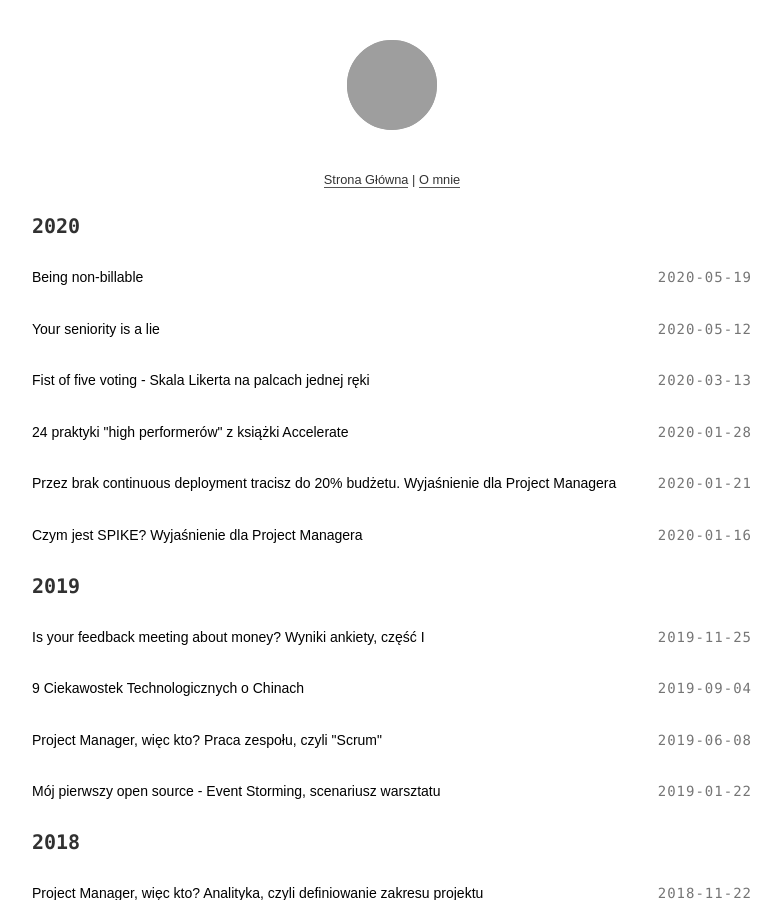
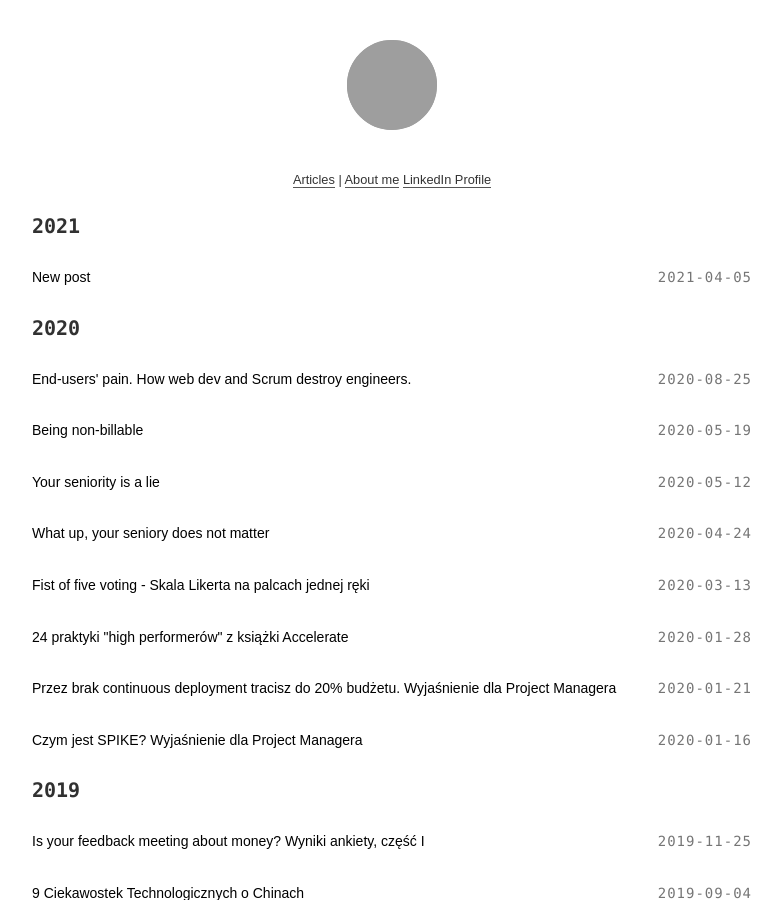
Before and after one commit to rmakara/blog-jekyll, a Jekyll site: the page built from index.html, in a window 1280 px wide and 900 px high, cut to the strip 0-900 px from the top of the window. Shown: the whole strip, without its empty margins (248-1030 px from the left). Built offline with Jekyll 4.4.1, drawn with Linux system fonts in a browser that asks for light colours; some of the changed lines change nothing that is shown; some of the changed text lies outside the part shown; grey boxes are pictures that could not be loaded.

Commit message:
2021-04-05 Snapshot

```diff
--- a/_config.yml
+++ b/_config.yml
@@ -17,7 +17,7 @@
 # Site Info
 title:              "Rafal Makara - Blog"
 description:        "Blog o wytwarzaniu oprogramowania z punktu widzenia zarówno programisty, jak i managera. Jeżeli jesteś zainteresowany tworzeniem oprogrmaowania z uwzględnieniem obydwu tych perspektyw to ten blog jest dla Ciebie."
-author_name:        "Rafał Makara"
+author_name:        "Rafal Makara"
 logo_url:           https://avatars0.githubusercontent.com/u/1880231?v=4
 twitter_username:   rafalmakara
 github_username:    rmakara
--- a/_includes/header.html
+++ b/_includes/header.html
@@ -2,10 +2,10 @@
 
 	{% if page.url == '/index.html' or page.url == '/' %}
 		{% assign link = 'about' %}
-		{% assign prompt = 'O mnie' %}
+		{% assign prompt = 'About me' %}
 	{% else %}
 		{% assign link = '/' %}
-		{% assign prompt = 'Wróć na Stronę Główną' %}
+		{% assign prompt = 'Back to Articles' %}
 	{% endif %}
 
 	<a href="{{ link | prepend: site.baseurl | prepend: site.url }}">
@@ -16,6 +16,7 @@
 </aside>
 
 	<p class="menu">
-		<a href="/">Strona Główna</a> |
-		<a href="/about">O mnie</a>
+		<a href="/">Articles</a> |
+		<a href="/about">About me</a>
+		<a href="https://www.linkedin.com/in/rafalmakara/">LinkedIn Profile</a>
 	</p>
--- /dev/null
+++ b/_posts/2020-04-24-Wake-up-your-seniority-do-not-matter.md
@@ -0,0 +1,48 @@
+---
+layout: post
+title: What up, your seniory does not matter
+image: /assets/20200313_header.jpg
+description: W jaki sposób możemy szybko i efketywnie przeprowadzić głosowanie w grupie, gdy nie mamy pod ręką żadnego pisaka? Warto użyć palców.
+---
+
+# Seniority formula
+
+# Focus on the right thing
+
+# Calling to UX Designers
+
+Information architecture and interaction design. Less visual design. Validate ideas.
+
+# Calling to Software Developers
+
+Stop coding.
+
+# Calling to Testers
+
+Shift left on security.
+
+# Calling to Scrum Masters
+
+Take programming course to be able to remove impediments.
+
+Process becomes an impediment.
+
+# Calling to Project Managers
+
+Cutting half of engineering value.
+
+Become delivery manager.
+
+Sense of urgency.
+
+Impediment remover not a proxy.
+
+# Your seniory is a lie
+
+Product manager is a poor ux and pm
+
+# Team's versatility is the new North Star
+
+Some teams make the big mistake of measuring engineers by one yardstick and product managers by another.  This shows up as a common problem with OKR’s, where the engineers have one set of quarterly objectives and key results, and the product managers another.  This is exactly the wrong approach for product teams.  The team needs to be exactly aligned in terms of their work.
+
+# Stop being senior, start being junior
--- /dev/null
+++ b/_posts/2020-08-25-End-users-pain-How-web-dev-and-Scrum-destroy-engineers.md
@@ -0,0 +1,130 @@
+---
+layout: post
+title: End-users' pain. How web dev and Scrum destroy engineers.
+image: /assets/20200825_header.jpg
+description: My story, on how emotions helped me to be a little bit better engineer. What can we do to bring some of the end-users' pain to our daily life? Is it worth it?
+---
+
+# My career's childhood
+
+My engineering childhood was located around many ancient technologies. Before I got into the modern world, my engineering path in 2003 started with writing some C++ code and trainers for Diablo 2. Then I moved on to Webmajster 2, Macromedia Flash, Macromedia Dreamweaver, and mIRC Scripting. After that, when I started my first commercial software engineering job, I had a pleasure working with a super complex system (from the domain perspective) built on top of legacy fundaments in Delphi and PL/SQL.
+
+All of these technologies suffer from similar things, sharing history with Tyrannosaurus, Diplodocus, Triceratops, and other dinosaurs. Technologies mentioned above put me in a much better place in the past than I was in nowadays when I was doing web development as a project manager, product owner, or scrum master.
+
+What's the difference?
+
+The purpose of this article is to leave you with three questions. But first...
+
+# The hype on the user's feedback
+
+When we think about software and product engineering nowadays, we tend to speak a lot about feedback loops. In most cases, Scrum is always around the corner as a 100% receipt for gathering the user's feedback after each Sprint in the form of Sprint Review.
+
+It is not only related to software engineers. I am a guy who likes to visit meetups, which are not related to my core skills. I sometimes go to some UX Design, Business Analyst, Human Resources events, and more. Most of them are somewhere around "We are so cool, meeting end-users' exceptions is what we love! We do everything to respond to the user's feedback, which is the most important aspect of our job!".
+
+And let's get back to mighty Scrum and Sprint Reviews. When we work as web developers, we are most likely to develop some webpage, which will be used by many end-users through the web browser. In a Sprint Review, we usually do not meet with end-users but with business stakeholders. We receive the feedback related to meeting the commitment that we made during Sprint Planning. After the Sprint Review, in the most favourable scenario, we will be able to click the "Approve" button in our continuous delivery process and release the changes to production. Maybe after 1-6 weeks, we will send some surveys to our end-users about their opinion on the changes applied in a production environment. Perhaps we will use some analytics tools, user behavior monitoring tools like HotJar. Maybe we will calculate the average revenue made during the specific time. I do not see the end user's feedback here.
+
+I think when it comes to getting feedback from the end-users. Scrum is the thing, which destroyed the real user feedback. Core agile values and principles were built around the feedback. Scrum was not. The idea that made gathering information from the end-users possible was DevOps. We may do that by raising the frequency of deployments and releases to the production environment and performing A/B tests. It is much closer to collecting the data, which we may interpret as "end-users feedback", than the feedback we get during Sprint Reviews.
+
+Now, let's think about the distance. If you travel from Warsaw, Poland to Wroclaw, Poland then a distance is smaller than when traveling from Warsaw, Poland to Barcelona, Spain.
+
+# Data distance in engineering
+
+There is the following concept - a distance of the data might be a measure of latency. On a hardware level, we may think about using the multi-tier caches (L1, L2, L3...) in a CPU as a closer source of data to the one that we have in RAM, and also when we are accessing the data from HDD/SSD then it is even greater range.
+
+We can expand it even further and think about the Internet. When we access something in LAN, we may get it faster than get it from the server located in some hosting company or cloud provider through WAN. Then we may think about some server located on the other continent and the optical fiber, which go under the ocean. Then we may think about CDN, availability zones, or companies like Akamai.
+
+All of the terms mentioned above are related to - if something is far away from us, we need to wait a little longer to receive it.
+
+The length of the road and its quality - matter. Let's move it on the human level.
+
+# Legacy implementations
+
+In the story about ancient technologies and my first steps in the commercial engineering career path when I worked with Delphi, I worked on ERP and WMS systems. Both systems were using a client-server architecture. There were a few desktop applications and additional devices like handheld warehouse scanners, fiscal printers, and more.
+
+To implement such a system for our customers, we had to travel to some factory located in Europe or China. Talk to the people, look them in the eyes, sit down together at the computer, and teach them how to use the software.
+
+We also had to talk with the people in top company management and teach them how to use reporting. Talk to middle management and show to manage the orders, procurement, inventory fulfilment, supply orders, and customer orders. Also, people in the warehouse, who needed the training to organize the warehouse more efficiently, perform daily work in terms of taking some products from one place to the other in the warehouse (by using muscles!), when to do the scanning etc.
+
+I remember two stories.
+
+# First story - Inventory taking
+
+Story number one is associated with an inventory taking process, that each warehouse had do make just after New Year's Eve.
+
+I was getting drunk at midnight, and the next day on the 1st of January, we were traveling to the customer's warehouse to help employees. I used our software, lifted 20-40 kg products from one place to another, scanning the barcodes. I was even using the handheld scanner 7 meters above the ground, standing on a forklift.
+
+# Second story - Fixing the bug
+
+The second story is about using computers to support people who worked in the warehouse in the same company.
+
+It was 5 pm when a few trucks were waiting for the products to be loaded so that the drivers can start the logistics process and travel to the other country. There were eight warehousemen still at work who wanted to load the trucks as soon as possible, go home, and have fun with friends and family. And also, there was me staying in the warehouse with a notebook placed on the warehouse pallet. I tried to fix a bug, which locked eight people in the warehouse... not only from scanning the barcode, creating an outcome warehouse document, giving it to the truck driver, and loading the truck. The bug was blocking them from going back to home to have fun with their friends. They couldn't leave because the drivers would have to spend an additional night sleeping in the truck to wait for the next day before they could start travelling to another country.
+
+As a result, I stayed with this laptop, having 10+ people around me sniffing behind my neck, and watching me clicking on the keyboard. After many naughty SQL statements on the production database, I ended up saying, "Done. Scan it. Print. Go home". Everyone ended up happy.
+
+# Third story - Using SaaS to run my company
+
+The third story is about me running a little company after hours. I was importing GSM accessories from China and selling them in Poland via Allegro (e-commerce platform). I had 1-2 employees. We were using something called "Sales Manager for Allegro" - a software for improving the process of managing the auctions, sold products, collaboration with postal office, payment gateways, and more.
+
+I was selling about 100~ products a day. Every day, after finishing my software development job at 4 pm, I was going back home, running Sales Manager for Allegro, preparing the stickers, preparing the packages, going to the postal office, and sending it to my customers.
+
+There was an issue with this tool. When I was getting money from my customers through the payment gateways, then sold items were getting flagged with "Paid by payment gateway". Every day, I had to go through 100 rows in the table, tick checkboxes at the rows, which have been paid and move these to the other section. Just to separate paid orders from the ones that haven't been paid yet. After that, I was able to continue with the process of preparing postal stickers and packages.
+
+I asked my friend to help me write a JavaScript code to automate this daily process. The code added just one additional button in Sales Manager for Allegro. Its functionality was "tick all the checkboxes at rows, which have been paid" so I could move these to the other section by doing 2 clicks instead of 102. Every day.
+
+# Feedback distance
+
+The learning from the stories above is - feedback distance. When I was working with Delphi and doing on-site implementations, all of those who were using my code and my software were close enough to hit me in the face because my work had a negative impact on their lives.
+
+When we work in web development, we have a few big firewalls between our users and us. Internet, Sprint Review, Product Owners, Business Stakeholders. In most cases, we never meet our users. In most cases, we do not even use our products, our code.
+
+When we are behind these firewalls, we do not feel end-users pain. We do not look them into the eyes. We do not feel guilty. We do not see how they're losing trust and how it stresses them daily.
+
+> An empowered engineer depends on having a visceral understanding of the customer's pain. Strong engineers hate to see customers that are struggling or unhappy. They take it personally.
+>
+> -- Marty Cagan
+
+# Sprint Backlog is your enemy
+
+The continuation of that problem is working as a software developer just on the sprint backlog items in Jira. When we do so, we simply focus on delivering the single ticket to the right on the board, so the Development process finishes for us and we can pass it to some Delivery, DevOps, or Operations team.
+
+There is a great quote popularised by Amazon and Atlassian in the past - "you build it, you ship it", which is about taking the total accountability for writing the code, delivering it to the end-users, listening, and proactively asking about their feedback.
+
+Taking ownership of the whole process, All of it by a single developer, who started the journey by assigning himself/herself a Jira ticket.
+
+# Project Manager is not better
+
+When we use project managers as our single point of contact with our clients, stakeholders, who are not our end-users, it may get even worse. We are adding 1 step in the feedback loop. It becomes more like the Chinese Whispers Game (PL: Głuchy Telefon) when the feedback is being modified on each communication stage.
+
+Thanks to many modern concepts like DDD and Event Storming - developers tend to get closer to the business stakeholders and users, which leads to positive impacts on all of us (including project managers).
+
+# Engineer's accountability
+
+I wouldn't like to force anyone to use some specific methods of working. The software engineering world needs the people, who write code, the ones who work with the customers, and the ones who are the mix of both. Everyone is needed in the industry.
+
+The ask here for you is to ask yourself.
+
+__Question 1:__ Which type of engineer you want to be?
+
+All types are worth a lot. All types are needed. All types are essential for our team's joint success, customers, and the software engineering industry.
+
+My concern here is - ask yourself the question, and answer it with self-awareness. Then being conscious - continue going through the path and do your job as you like, to satisfy yourself. To be happy and help others.
+
+# Delphi is better than Cloud-Native
+
+For me, personally. Starting another greenfield web application project, having all of these firewalls, not feeling the daily pain of the people (users, teams, or whoever); focusing on the code instead of the value it delivers and impacts it creates - is not my cup of tea.
+
+Keeping that in mind, working in legacy Delphi code decade ago was more interesting to me than working with cool stuff with scalability, queues, pipelines, monitoring tools, scrums. All of it for the users I will never see.
+
+The problem here is not technology, not a tool. The question that I would like to ask is:
+
+__Question 2:__ What do you do to feel end-users' pain to improve your software products as a development team member?
+
+# My future
+
+The thing that makes me happy today is the possibility of working with the teams and doing my best to make their daily lives better. If I can deliver "the value" to the end-customers by making my team members and colleagues happier and more productive, this is my understanding of the "value," and it is worth my time.
+
+However, maybe it is time to start working on the important stuff, which creates a positive impact on our planet, environment, and human lives? Or maybe start working for the company that produces the product that I use daily? Maybe get back to supporting operations in the non-IT company and grow them by applying technology? Work on companies' digitalization to help all its employees? Or leave the software industry and become a crossfit or water sports coach? Maybe shall I focus 100% on people?
+
+Having broad experience instead of being an expert in a single thing is the root of all evil for me.
+
+__Question 3:__ Where do you imagine yourself in the future?
--- /dev/null
+++ b/_posts/2021-04-05-xxxx.md
@@ -0,0 +1,84 @@
+---
+layout: post
+title: New post
+image: /assets/20200825_header.jpg
+description: My story, on how emotions helped me to be a little bit better engineer. What can we do to bring some of the end-users' pain to our daily life? Is it worth it?
+---
+
+# Starting from scratch
+
+Couple of weeks ago, we've left our previous low-engineering-quality project. We managed to leave it just after a successful go live. Thanks to our commitment we delivered it on time. Our company wants to award us for this accomplishment and decided to give us the opportunity to start the new project/product from scratch. We managed to stop cooperating with existing customer and we got into totally new team. Our new team is made of young and dynamic people with more experienced product owner, who understands all the aspects of agile manifesto. Sounds familiar?
+
+# Time luxury
+
+We are super existed with the new idea. We are coming up with the name for the initiative, creating code repository, writing down the coding standards and the definition of done. We're setting 2 week long sprints and we create a long backlog of user stories.
+
+In the next weeks, we're coming up with the abstraction layers to overcome all the issues, that we faced in the previous application when it came to cooperation with decision-changing customer. We are super proud of 99% of unit tests coverage and continious deployment applied. Every time we merge something to the master branch, it is getting automatically deployed to the environment! Works like magic.
+
+Every two weeks, we're doing a sprint review for the product owner and we're showing all the exciting mechanisms, which will allow us to keep the highest quality of the software. Our UK-based product owner is proud of us and after the successful sprint review he says "excellent job team".
+
+# Common pitfalls
+
+After 2-3 months, we discover that we managed to keep committing the code to the repository but we're still far from delivering the critical user journey. We were very satisfied about all the tools, that we used and engineering practices we applied. We've made all of it with no end-user in mind. The codebase got bigger and our test environment was automatically getting the next releases but the sanity testing of the whole solutions today takes about 2 minutes because the end-user cannot complete the journey to get any value from the solution. So the set of the features is pretty much - limited.
+
+Based on the UI designs that we've got, we implemented all of the features for 3 pages. We even managed to apply feature flags engine, which will allow our future customer to turn on and off specific features on these pages. Critical user journey still doesn't work.
+
+We found a good excuse to why we were showing just the codebase on a screensharing session during the sprint reviews. We were not given important implementation from 3rd party software, which was blocking us from getting the data to fulfill our databse with something meaningful, so we couldn't populate the frontend with any data. So that was not possible to be displayed, nor used.
+
+The abstraction layers, that we created required 1 week of refactoring sprint but we ended up with the possibility for limitless extensions, when PO will ask for these.
+
+Unfortunately, we cannot understand why the boss of our PO asks about going live the next month.
+
+# Customer's priorities
+
+After working with more than 50 customers, I observed the patterns in their expectations. Usually, people from outside of the scrum team in customer's organisation tend to value more boring stuff much higher than doing all the green field activities.
+
+People, who drive the business (e.g. sales, operations, c-levels, account managers) tend to value the elements, which directly corespond to one of the following outcomes:
+
+* Rising customer satisfaction.
+* Rising employee satisfaction.
+
+Both of these usually lead to rising the revenue in a long-term. This is where the brownfield projects with good documentation, stable deployment and release strategies, customer support, bug fixing, proper design and user training usually step in.
+
+Reality shows, that the goals and values of the most newly created scrum/development teams are strongly different from the customer ones.
+
+For the business people, even at the huge scale companies, when the new opportunity appears they simply want to get it done. If the complex software doesn't allow them to release the new solution in a matter of days then in many cases they see the simple Zapier integration with Google Spreadsheet might be valuable. After they got the light weight working solution then they are super happy about the continuation of this idea by implementing a high quality system for it.
+
+# Starting a project with end-user in mind
+
+What would change if instead of being green-field-focused we would become customer and end-user focused? It is most likely, that we would get a better understanding of where the money comes from. The software is starting to make the money once it is released to production. So all of the activities that we perform should lead to filling the needs of end-users, customers or employees. Once we understand it, we will come up with the proper perspective on enabling technology. The purpose of technology is "to enable".
+
+The best engineering practices and keeping the software quality as high as we can are the best steps to reduce the cost in the long-term. However, we need to keep in mind that all the practices, which we apply need to come from the user needs. Not from our own engineering desires or biases.
+
+# Building products with no operational experience
+
+Coming back to the beginning of this article, when we mentioned that our developer managed to leave the project just after going live with it.
+
+The best understanding of customer's perspective doesn't come up from being in 50 projects during the development phase. As long as the project is not being used by the real users, we are just making guesses on how our implementation meets the needs.
+
+We may ask the questions: How our implementation will help in achieving operational excellence after releasing it to production? How are we going to maintain the application and if all of the applied code-level techniques will enable us to keep implementing the new features or the post-live reality will require us to focus on maintenance in 100%? How are we going to release its new versions? Will we be able to deploy every day? Will the bug fixing become a pain in the ass?
+
+Usually, the engineering teams focus a lot on developing. Asking the questions on its maintenance from the very beginning of the project will help a lot in the phase when the solution starts making money. Eventually, maybe it will make the decision about staying in the project after going live with it much easier? We will not want to run away from what we've created and what we are blaming our decision-changing customer for?
+
+If you're given the opportunity to maintain and develop the live system then this is the best opportunity to learn a lot about the real software development, management and delivery techniques. Just do your best to keep being inspired and focus on helping the end-user by providing them the best experience they can imagine.
+
+# Iterations and prioritization to the rescue
+
+All the battles around "real Scrum" and "not-by-the book Scrum" led us to focusing on the wrong thing. Mechanics and practices.
+
+Agile Manifesto tells us that our ability to respond to constant changes in close collaboration with our customer is the key. What is missing in it is the end-user and proper understanding of the "working software".
+
+Even when working on the new software systems before running them live, we may imagine that we already have our end-users and we want to set our highest priority on satisfying them by early and continuous delivery. That means, by applying the proper prioritisation, we may implement the critical journey for the specific user persona first. Wrap it with the best engineering practices required for a given phase and then iterate from it.
+
+"Working software" means - really, the working software - the one, which might be presented during the sprint reviews. Working software means: the end-user may use it to achieve something he/she needs.
+
+# Green field - What to keep in mind?
+
+* Setup test environment as early as possible and share it with your customer. Use it to practice frequent and stable deployments.
+* Focus on definying and delivering the cirtical user journey first.
+* No big architecture upfront doesn't mean no architecture at all. Starting with the code and repository is not always the best first step. Workshop may work.
+* People will not understand something just because you give them the explanation. Give the team the questions to answer on the early stages and help them to find the answers by themselves; even if you already know them.
+* Keep codebase quality as high as possible, but do not over-engineer for something that you think you will need in the future. Let the technology be driven by the end-user needs.
+* In most cases, when working in waterfall-kind-of-project, iterations are the best tool for reducing the project's risk. Critical aspect here it is to remember about the working software, after each iteration.
+* Create a software that you will want to maintain.
+* Communicate the goals and expectations. Make the team understand the business context, not just the descriptions of the Jira tickets.
```
Also changed, not shown: assets/20200825_header.jpg (added).
